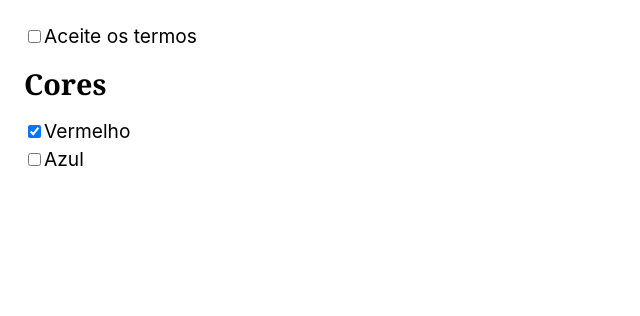
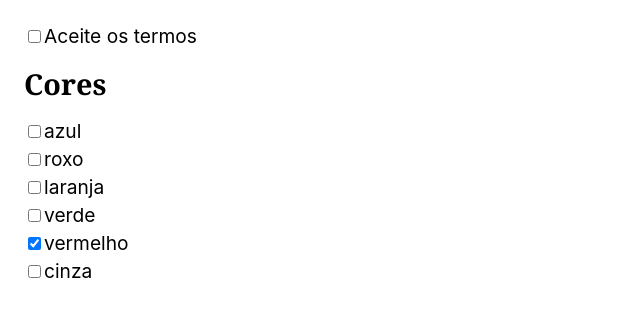
Before and after one commit to ArthurDetomi/React-Origamid, a React (Create React App) app in the folder modulo04-form/form/: page / in a window 1280 px wide. Shown: the top 316 px of the page, without its empty margins (0-640 px from the left). Built offline with nearby package versions, Linux system fonts and the light colour scheme.

Commit message:
Checkbox

```diff
--- a/modulo04-form/form/src/components/checkbox/AulaCheckBox.jsx
+++ b/modulo04-form/form/src/components/checkbox/AulaCheckBox.jsx
@@ -1,4 +1,6 @@
 import React from "react";
+
+const coresArray = ["azul", "roxo", "laranja", "verde", "vermelho", "cinza"];
 
 const AulaCheckBox = () => {
   const [termos, setTermos] = React.useState(false);
@@ -29,24 +31,17 @@ const AulaCheckBox = () => {
       />
       Aceite os termos
       <h2>Cores</h2>
-      <label>
-        <input
-          type="checkbox"
-          checked={cores.includes("vermelho")}
-          value="vermelho"
-          onChange={handleChange}
-        />
-        Vermelho
-      </label>
-      <label>
-        <input
-          type="checkbox"
-          value="azul"
-          checked={checkColor("azul")}
-          onChange={handleChange}
-        />
-        Azul
-      </label>
+      {coresArray.map((cor) => (
+        <label key={cor}>
+          <input
+            type="checkbox"
+            checked={checkColor(cor)}
+            value={cor}
+            onChange={handleChange}
+          />
+          {cor}
+        </label>
+      ))}
     </form>
   );
 };
```
